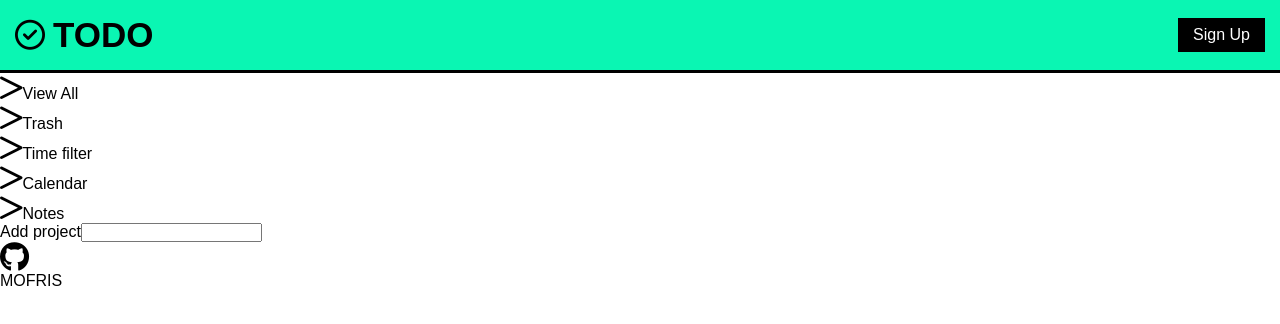
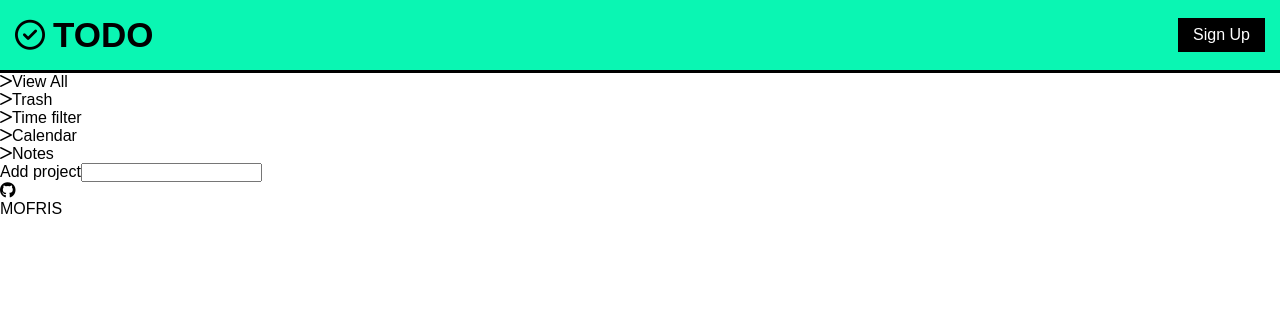
Before and after one commit to plzusername/odin_todo_list, a website built with webpack: page src/index.html in a window 1280 px wide. Built offline with nearby package versions, Linux system fonts and the light colour scheme.

Commit message:
Make icon styling apply to header section only

```diff
--- a/src/modules/Styles/style-modules/header.css
+++ b/src/modules/Styles/style-modules/header.css
@@ -19,7 +19,7 @@
     gap:var(--logo-gap);
 }
 
-i{
+.header-section i{
     font-size: var(--icon-size);
 }
 
```
